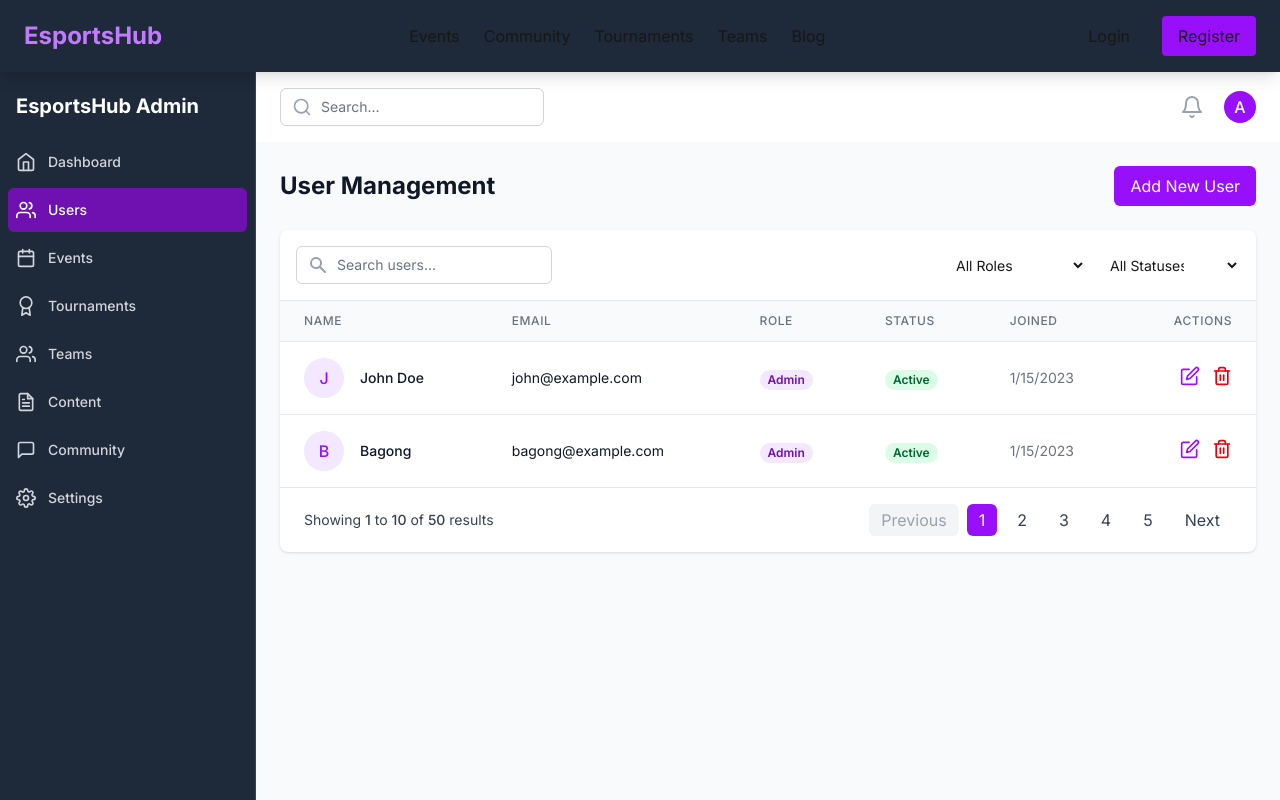
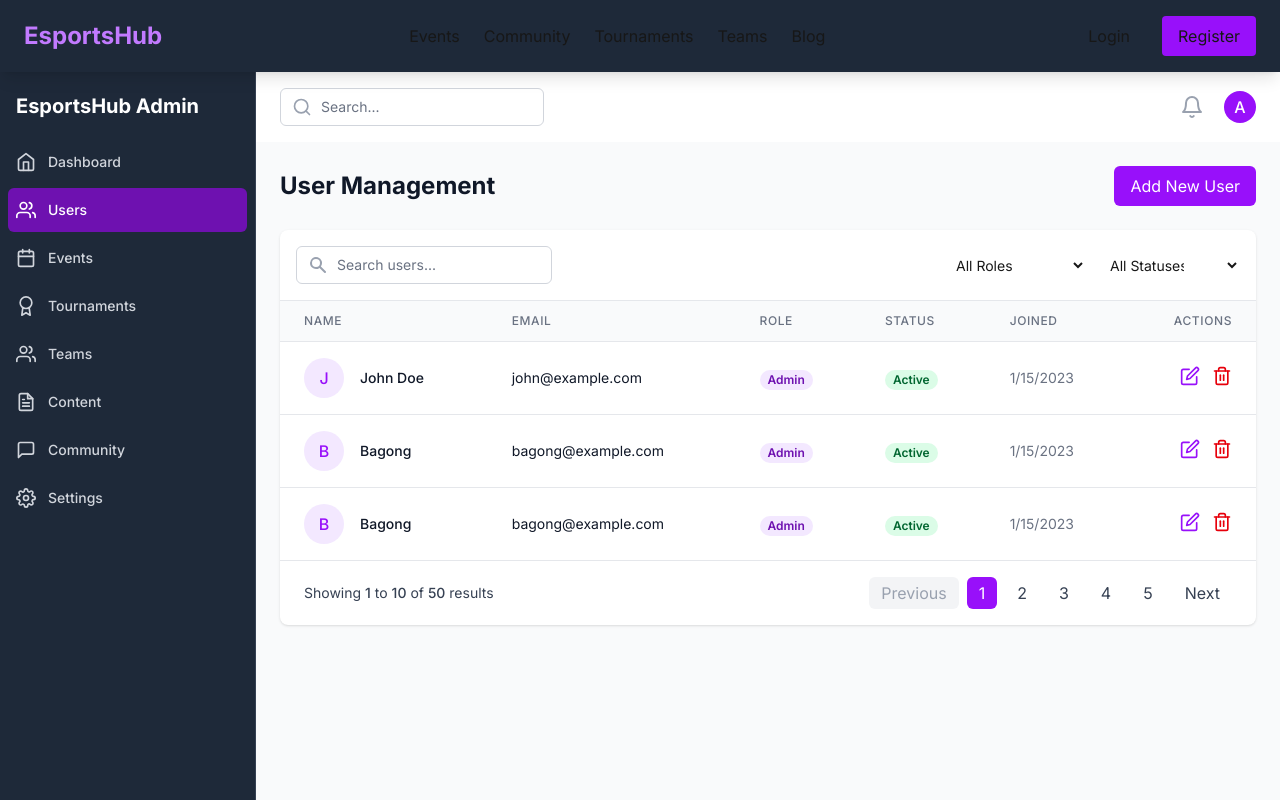
Before and after one commit to nandasurya23/esport, a Next.js app: page /admin/users in a window 1280 px wide. Shown: the top 800 px of the page. Built offline with nearby package versions, Linux system fonts and the light colour scheme.

Commit message:
update user

```diff
--- a/app/admin/users/page.tsx
+++ b/app/admin/users/page.tsx
@@ -15,6 +15,14 @@ export default function AdminUsers() {
     },
     {
       id: 2,
+      name: 'Bagong',
+      email: 'bagong@example.com',
+      role: 'Admin',
+      status: 'Active',
+      joined: '2023-01-15'
+    },
+    {
+      id: 3,
       name: 'Bagong',
       email: 'bagong@example.com',
       role: 'Admin',
```
